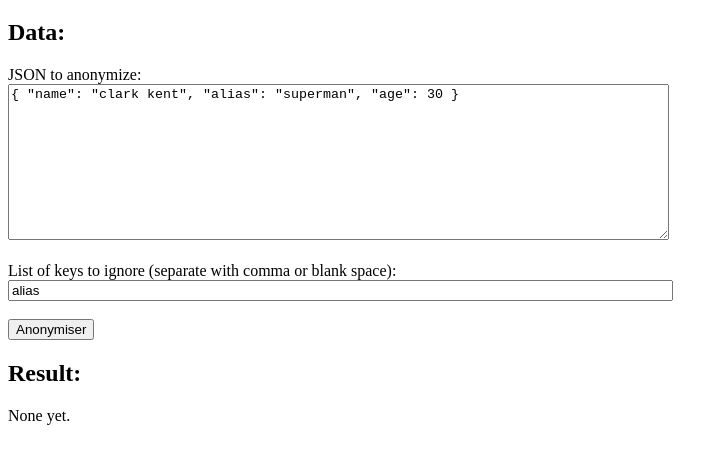
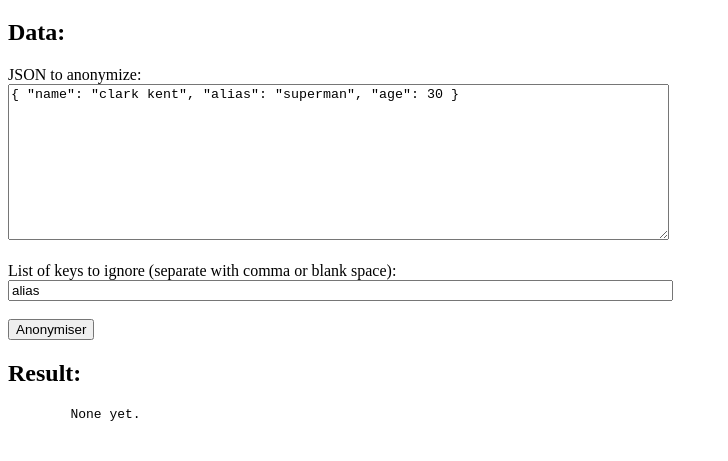
Before and after one commit to simonrenoult/anonymizer, a plain HTML site: page index.html in a window 1280 px wide. Shown: the part 61-522 px from the top of the page, without its empty margins (0-728 px from the left). Drawn offline with nearby package versions, Linux system fonts and the light colour scheme.

Commit message:
wrap result in pre+code tags

```diff
--- a/index.html
+++ b/index.html
@@ -29,7 +29,11 @@
     </form>
 
     <h2>Result:</h2>
-    <div id="result">None yet.</div>
+    <div>
+      <pre>
+        <code id="result">None yet.</code>
+      </pre>
+    </div>
 
     <script src="https://cdnjs.cloudflare.com/ajax/libs/jquery/3.1.1/jquery.min.js"></script>
     <script src="./anonymizer.js"></script>
```
